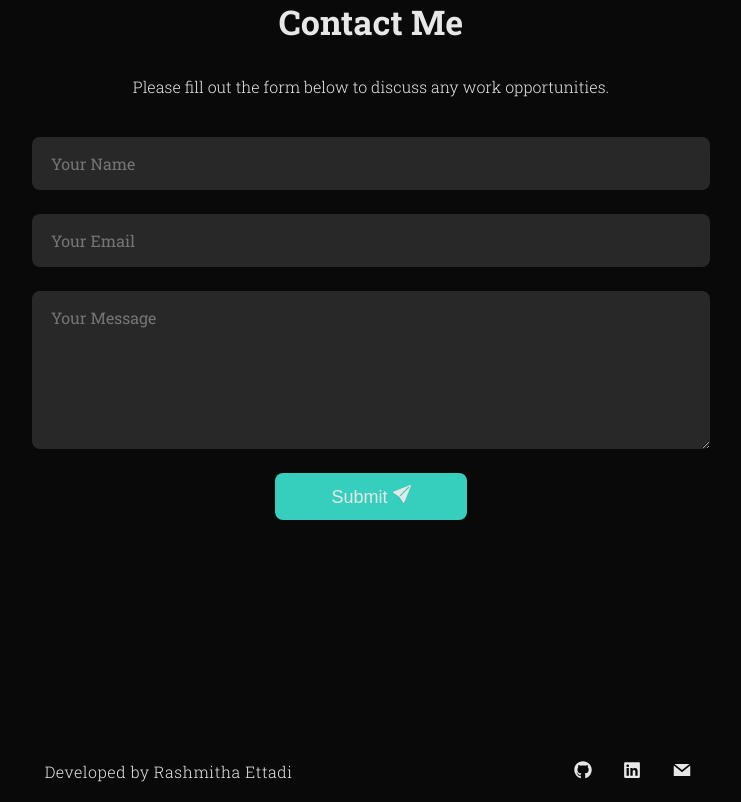
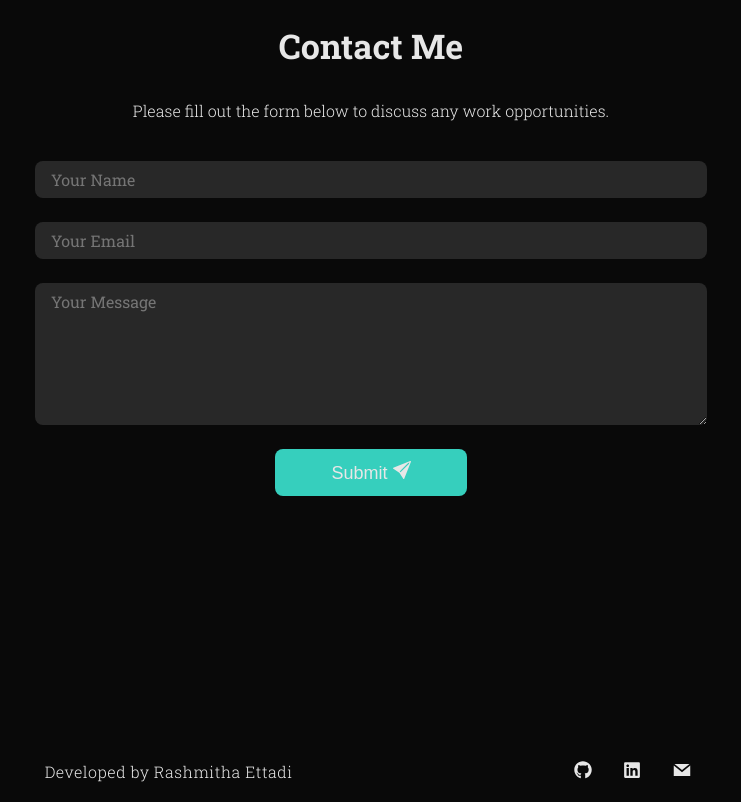
Before and after one commit to RashmithaEttadi/portfolioReact, a React (Create React App) app: page /Contact in a window 1280 px wide. Shown: the part 4000-4802 px from the top of the page, without its empty margins (269-1010 px from the left). Built offline with nearby package versions, Linux system fonts and the light colour scheme.

Commit message:
index style

```diff
--- a/src/index.css
+++ b/src/index.css
@@ -276,7 +276,7 @@ b{
   max-width: 40rem;
   margin: 0.5rem;
   margin-bottom: 1rem;
-  padding: 1rem 1.2rem;
+  padding: 0.5rem 1rem;
   color: white;
   border: none;
   border-radius: 0.5rem;
```
